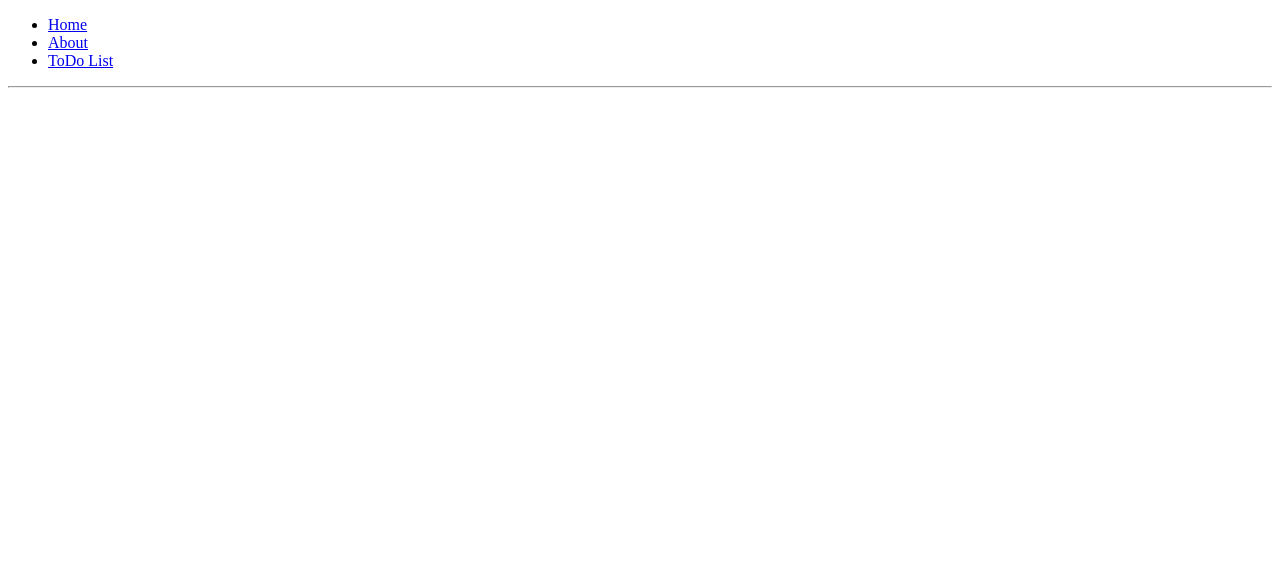
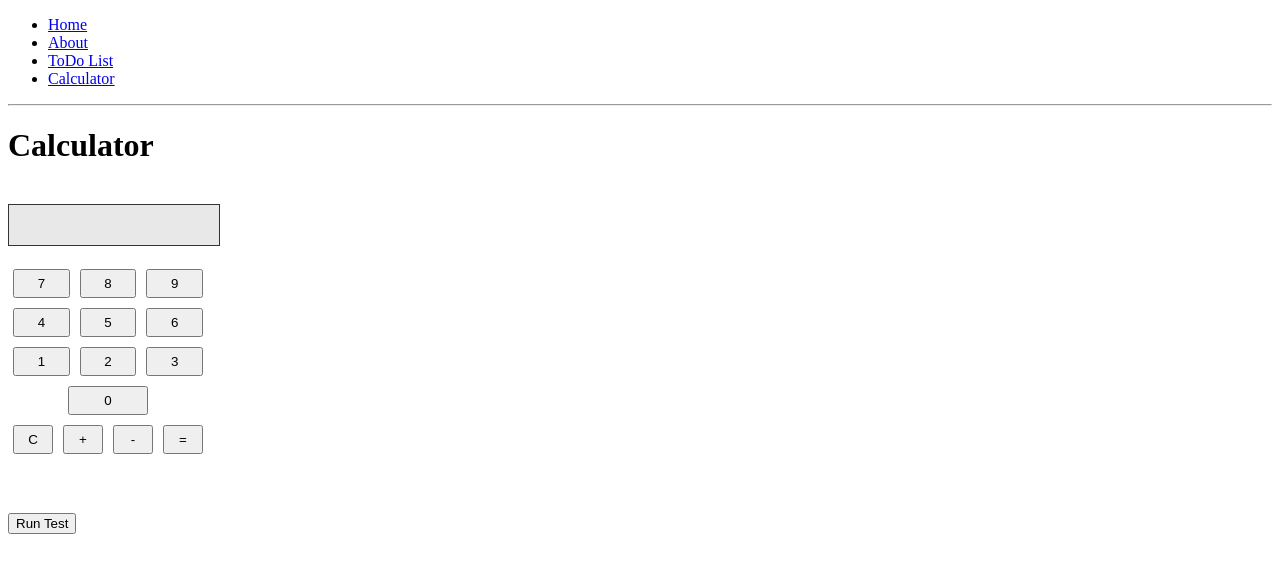
Before and after one commit to 3dit/react-workbench, a React app: page /calculator in a window 1280 px wide. Built offline with nearby package versions, Linux system fonts and the light colour scheme.

Commit message:
added calc files

```diff
--- a/src/AppRoot.js
+++ b/src/AppRoot.js
@@ -6,6 +6,7 @@ import { primaryList } from './ListProvider';
 import { About } from './About.js';
 import { Home } from './Home.js';
 import TodoPage from './TodoPage.js';
+import Calculator from './Calculator.js';
 
 export default class AppRoot extends React.Component {
   constructor(props) {
@@ -38,6 +39,9 @@ export default class AppRoot extends React.Component {
             <li>
               <Link to="/todolist">ToDo List</Link>
             </li>
+            <li>
+              <Link to="/calculator">Calculator</Link>
+            </li>
           </ul>
 
           <hr />
@@ -45,6 +49,8 @@ export default class AppRoot extends React.Component {
           <Route exact path="/" component={Home} />
           <Route path="/about" component={About} />
           <Route path="/todolist" component={todoPage} />
+          <Route path="/calculator" component={Calculator} />
+
         </div>
       </Router>
     )
--- a/src/TodoPage.js
+++ b/src/TodoPage.js
@@ -65,6 +65,7 @@ class TodoPage extends React.Component {
         );
       }
     };
+
     return (
       <div>
         <div className="todoListBlock">
@@ -83,7 +84,9 @@ class TodoPage extends React.Component {
           <button onClick={this.testListProvider}>TEST</button>
           <button onClick={this.doSnapshot}>SNAPSHOT</button>
         </div>
+
         {renderSnapshot()}
+
       </div>
     );
   }
--- a/styles/style.css
+++ b/styles/style.css
@@ -14,3 +14,45 @@
     width:200px;
     margin:10px;
   }
+
+  .displayItem {
+    width:75px;
+    display:flex;
+    justify-content: space-between;
+    padding:4px;
+  }
+
+  .calcPad {
+    width:200px;
+  }
+
+  .calcRow {
+    display:flex;
+    justify-content: space-between;
+  }
+
+  .calcRow button {
+    margin:5px;
+    padding:5px;
+    width:80px;
+  }
+
+  .calcDisplay {
+    display:flex;
+    align-items: center;
+    height:30px;
+    width:200px;
+    border:solid 1px #333;
+    background-color:#e8e8e8;
+    color:black;
+    padding:5px;
+  }
+
+  .calcLine {
+    display:flex;
+    justify-content: flex-end;
+    width:100%;
+    font-family: Consolas;
+    font-weight:bold;
+    font-size:1.1em;
+  }
```
